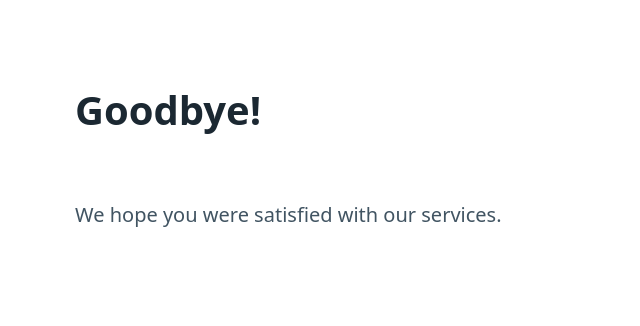
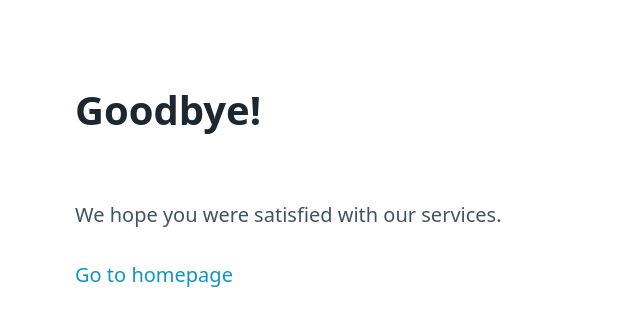
Before and after one commit to sdion082/emergency_waitlist, a Flask app: page /goodbye in a window 1280 px wide. Shown: the top 326 px of the page, without its empty margins (0-640 px from the left). Run offline with Flask 3, Linux system fonts and the light colour scheme.

Commit message:
Add homepage link on goodbye page

```diff
--- a/templates/goodbye.html
+++ b/templates/goodbye.html
@@ -9,6 +9,7 @@
     <main class="container">
         <h1>Goodbye!</h1>
         <p>We hope you were satisfied with our services.</p>
+        <a href="{{ url_for('new_patient_form') }}">Go to homepage</a>
     </main>
 </body>
 </html>
```
